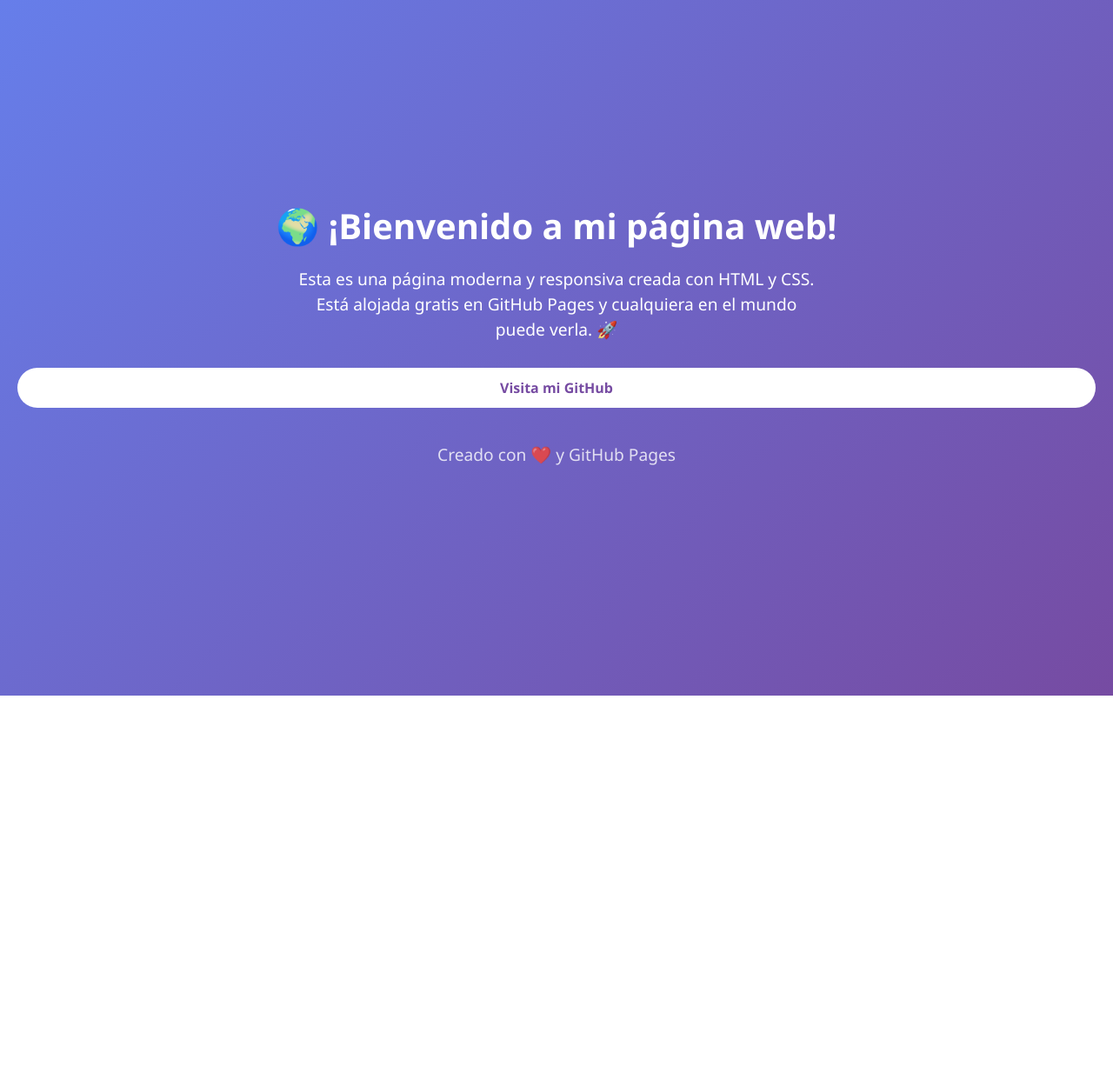
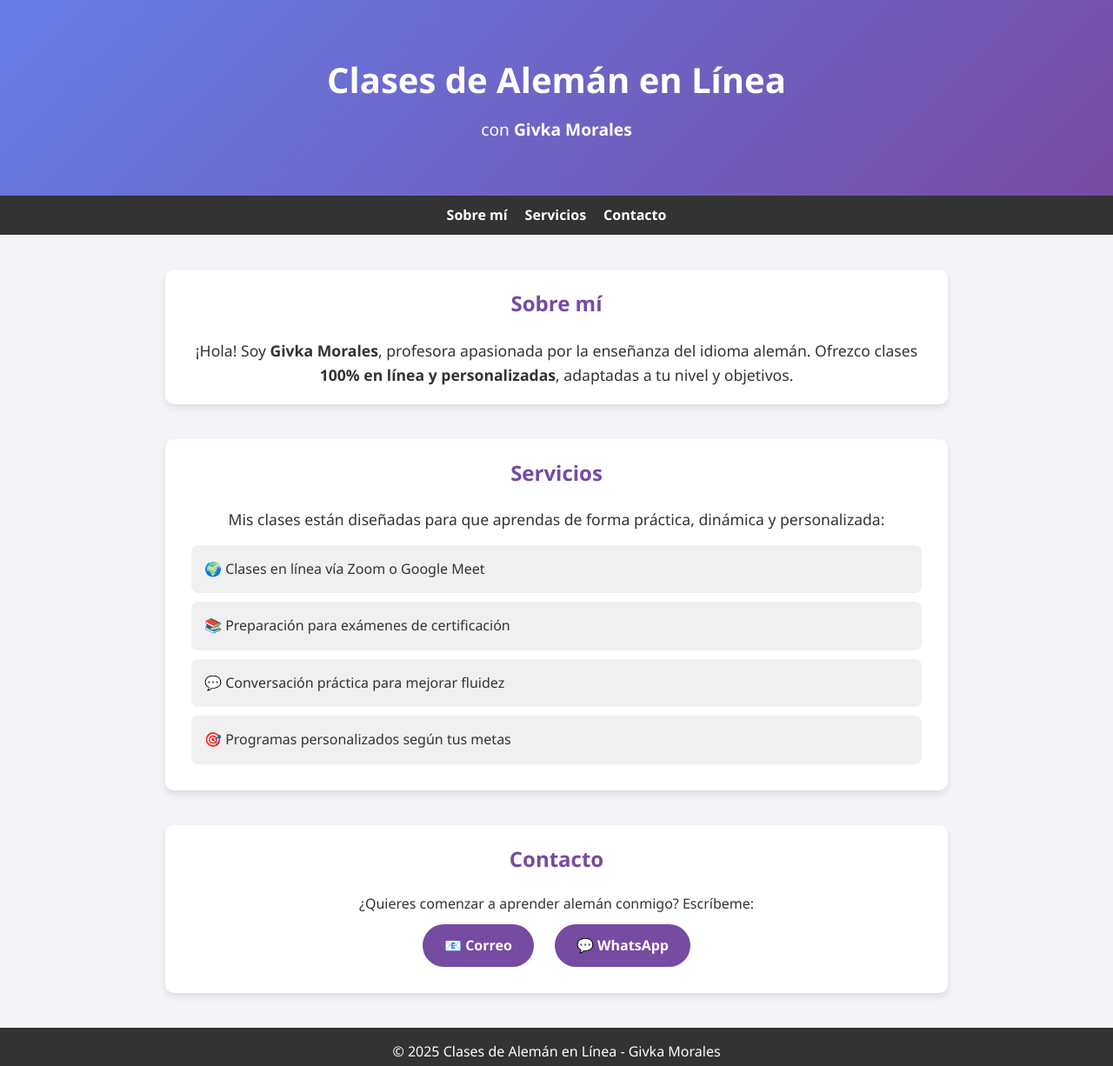
Before and after one commit to Uliseshh11/pagina-prueba, a plain HTML site: page index.html in a window 1280 px wide. Shown: the whole page at 87% size. Before the commit the page ends 800 px from the top, so only its background shows below. Drawn offline with Linux system fonts and the light colour scheme.

Commit message:
Update index.html
pagina de clases aleman gigi prueba

```diff
--- a/index.html
+++ b/index.html
@@ -3,9 +3,8 @@
 <head>
   <meta charset="UTF-8">
   <meta name="viewport" content="width=device-width, initial-scale=1.0">
-  <title>Mi Página Web</title>
+  <title>Clases de Alemán en Línea - Givka Morales</title>
   <style>
-    /* Reset básico */
     * {
       margin: 0;
       padding: 0;
@@ -14,80 +13,164 @@
     }
 
     body {
+      background: #f4f4f9;
+      color: #333;
+      line-height: 1.6;
+    }
+
+    header {
       background: linear-gradient(135deg, #667eea, #764ba2);
       color: white;
       text-align: center;
-      padding: 50px 20px;
-      min-height: 100vh;
-      display: flex;
-      flex-direction: column;
-      justify-content: center;
+      padding: 60px 20px;
     }
 
-    h1 {
+    header h1 {
       font-size: 2.5rem;
-      margin-bottom: 20px;
-      animation: fadeInDown 1s ease-in-out;
+      margin-bottom: 10px;
     }
 
-    p {
+    header p {
       font-size: 1.2rem;
-      margin-bottom: 30px;
-      max-width: 600px;
-      margin-left: auto;
-      margin-right: auto;
-      line-height: 1.5;
-      animation: fadeIn 2s ease-in-out;
     }
 
-    a.boton {
+    nav {
+      background: #333;
+      color: white;
+      display: flex;
+      justify-content: center;
+      gap: 20px;
+      padding: 10px;
+      flex-wrap: wrap;
+    }
+
+    nav a {
+      color: white;
+      text-decoration: none;
+      font-weight: bold;
+      transition: 0.3s;
+    }
+
+    nav a:hover {
+      color: #ffdd57;
+    }
+
+    section {
+      max-width: 900px;
+      margin: 40px auto;
+      padding: 20px;
+      background: white;
+      border-radius: 10px;
+      box-shadow: 0px 4px 8px rgba(0,0,0,0.1);
+    }
+
+    section h2 {
+      text-align: center;
+      margin-bottom: 20px;
+      color: #764ba2;
+    }
+
+    .about p, .services p {
+      text-align: center;
+      font-size: 1.1rem;
+    }
+
+    .services ul {
+      list-style: none;
+      padding: 0;
+      margin-top: 15px;
+    }
+
+    .services ul li {
+      background: #f0f0f0;
+      margin: 10px;
+      padding: 15px;
+      border-radius: 8px;
+      font-size: 1rem;
+    }
+
+    .contact {
+      text-align: center;
+    }
+
+    .contact a {
       display: inline-block;
+      margin: 10px;
       padding: 12px 25px;
-      background: white;
-      color: #764ba2;
+      background: #764ba2;
+      color: white;
       text-decoration: none;
       font-weight: bold;
       border-radius: 25px;
       transition: 0.3s;
-      animation: fadeInUp 1.5s ease-in-out;
     }
 
-    a.boton:hover {
-      background: #f0f0f0;
-      transform: scale(1.05);
+    .contact a:hover {
+      background: #667eea;
     }
 
     footer {
+      text-align: center;
+      padding: 15px;
+      background: #333;
+      color: white;
       margin-top: 40px;
-      font-size: 0.9rem;
-      opacity: 0.8;
     }
 
-    /* Animaciones */
-    @keyframes fadeInDown {
-      from { opacity: 0; transform: translateY(-20px); }
-      to { opacity: 1; transform: translateY(0); }
-    }
-    @keyframes fadeIn {
-      from { opacity: 0; }
-      to { opacity: 1; }
-    }
-    @keyframes fadeInUp {
-      from { opacity: 0; transform: translateY(20px); }
-      to { opacity: 1; transform: translateY(0); }
+    @media (max-width: 600px) {
+      header h1 { font-size: 2rem; }
+      nav { gap: 10px; }
     }
   </style>
 </head>
 <body>
-  <h1>🌍 ¡Bienvenido a mi página web!</h1>
-  <p>
-    Esta es una página moderna y responsiva creada con HTML y CSS.
-    Está alojada gratis en GitHub Pages y cualquiera en el mundo puede verla. 🚀
-  </p>
-  <a href="https://github.com" target="_blank" class="boton">Visita mi GitHub</a>
 
+  <!-- Encabezado -->
+  <header>
+    <h1>Clases de Alemán en Línea</h1>
+    <p>con <strong>Givka Morales</strong></p>
+  </header>
+
+  <!-- Menú -->
+  <nav>
+    <a href="#about">Sobre mí</a>
+    <a href="#services">Servicios</a>
+    <a href="#contact">Contacto</a>
+  </nav>
+
+  <!-- Sobre mí -->
+  <section id="about" class="about">
+    <h2>Sobre mí</h2>
+    <p>
+      ¡Hola! Soy <strong>Givka Morales</strong>, profesora apasionada por la enseñanza del idioma alemán.
+      Ofrezco clases <strong>100% en línea y personalizadas</strong>, adaptadas a tu nivel y objetivos.
+    </p>
+  </section>
+
+  <!-- Servicios -->
+  <section id="services" class="services">
+    <h2>Servicios</h2>
+    <p>Mis clases están diseñadas para que aprendas de forma práctica, dinámica y personalizada:</p>
+    <ul>
+      <li>🌍 Clases en línea vía Zoom o Google Meet</li>
+      <li>📚 Preparación para exámenes de certificación</li>
+      <li>💬 Conversación práctica para mejorar fluidez</li>
+      <li>🎯 Programas personalizados según tus metas</li>
+    </ul>
+  </section>
+
+  <!-- Contacto -->
+  <section id="contact" class="contact">
+    <h2>Contacto</h2>
+    <p>¿Quieres comenzar a aprender alemán conmigo? Escríbeme:</p>
+    <a href="mailto:givka.morales@example.com">📧 Correo</a>
+    <a href="https://wa.me/5210000000000" target="_blank">💬 WhatsApp</a>
+  </section>
+
+  <!-- Pie de página -->
   <footer>
-    <p>Creado con ❤️ y GitHub Pages</p>
+    <p>© 2025 Clases de Alemán en Línea - Givka Morales</p>
   </footer>
+
 </body>
 </html>
```
